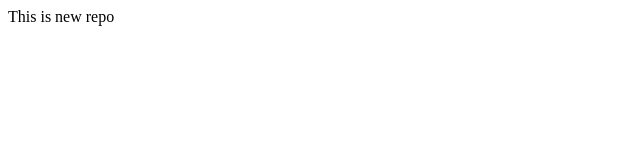
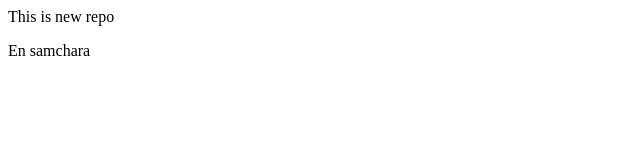
Before and after one commit to Ramesh-188/Localrepo, a plain HTML site: page index.html in a window 1280 px wide. Shown: the full height of the page, 0-640 px from the left. Drawn offline with Linux system fonts and the light colour scheme.

Commit message:
New add on

```diff
--- a/index.html
+++ b/index.html
@@ -1 +1,2 @@
 <p>This is new repo</p>
+<p>En samchara</p>
```
Also changed, not shown: 1 other file.
